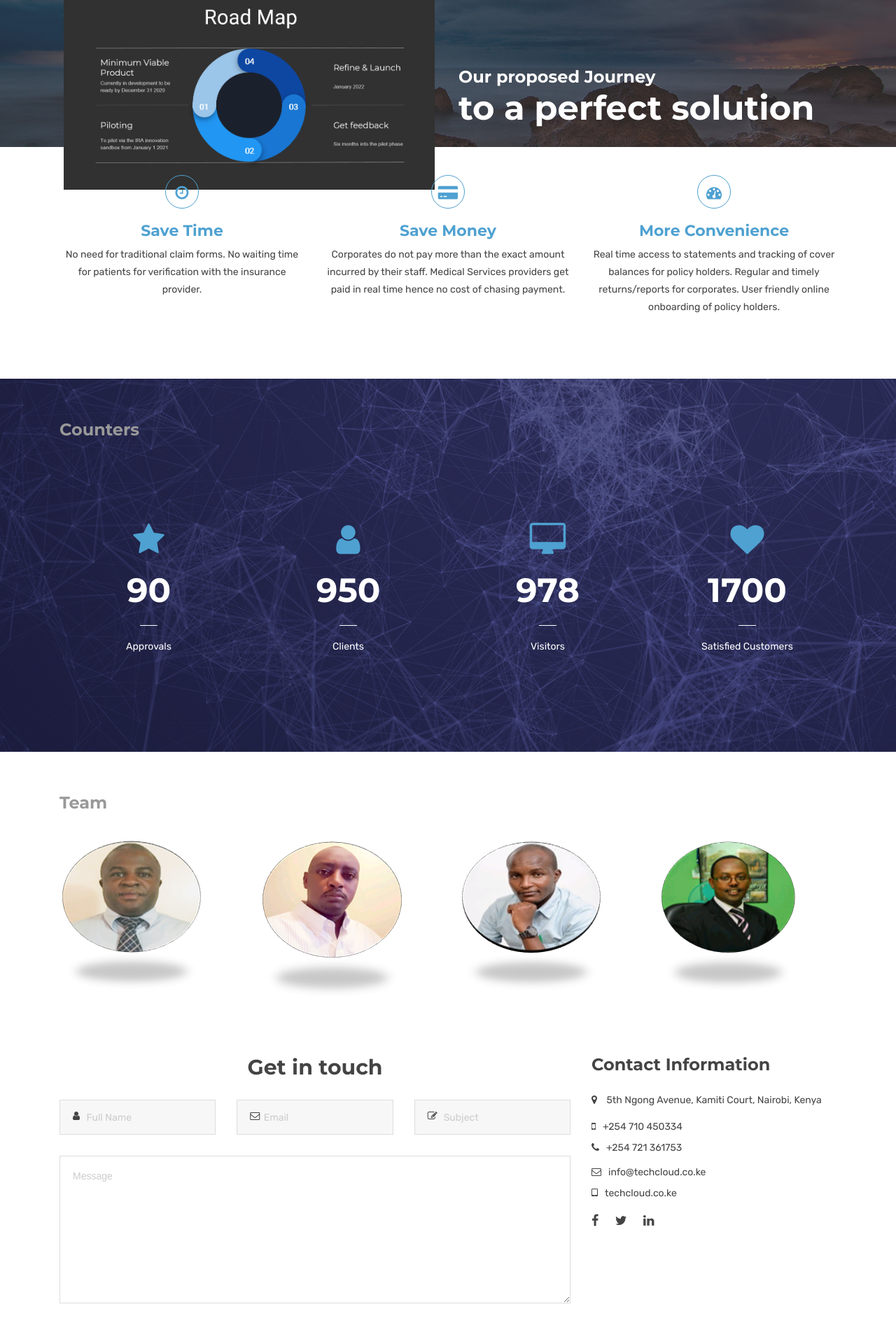
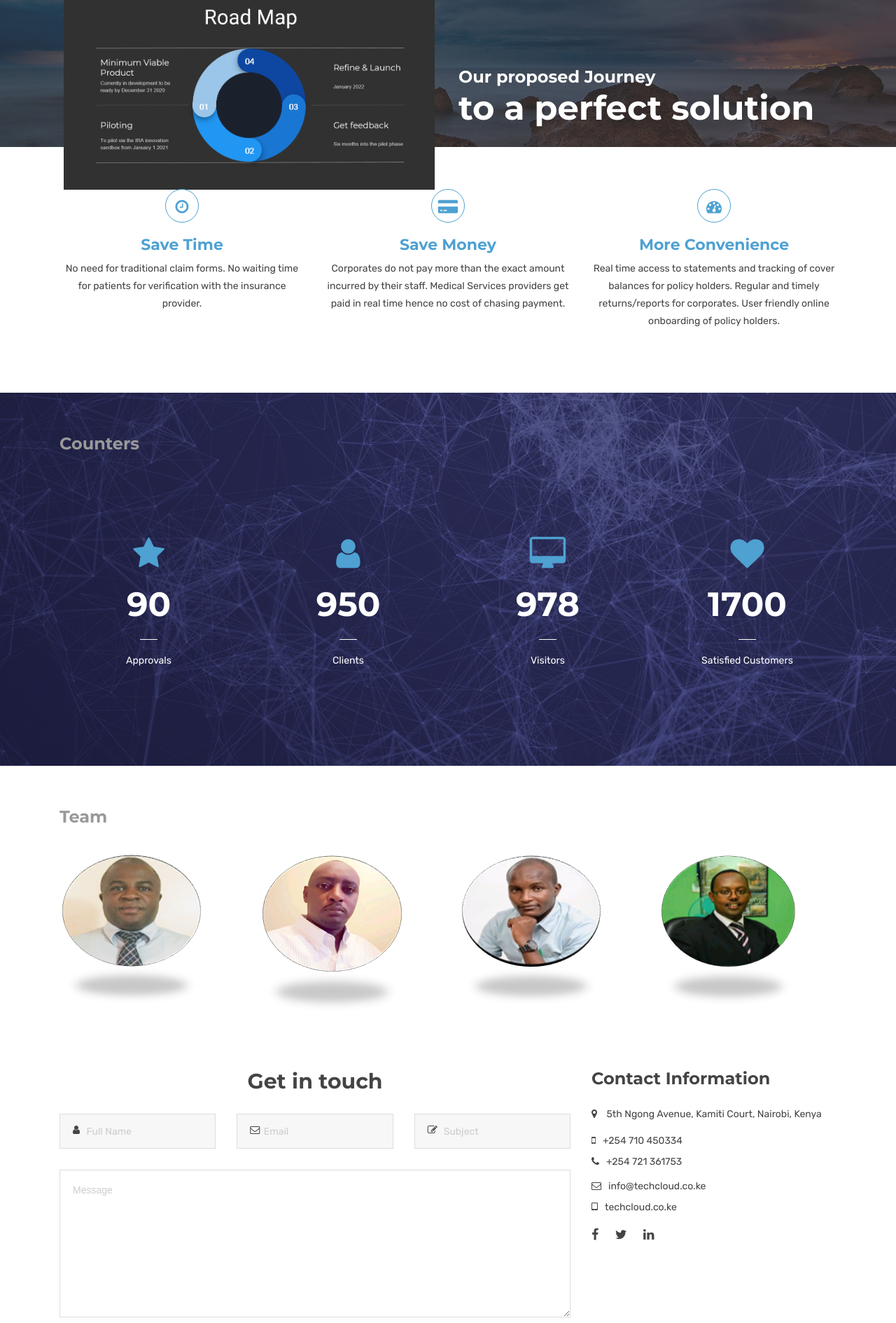
Before and after one commit to iHealth-paycard/ihealth, a Jekyll site: the page built from index.html, in a window 1280 px wide. Shown: the part 1868-3758 px from the top of the page at 70% size. Built offline with Jekyll 4.4.1, drawn with Linux system fonts in a browser that asks for light colours.

Commit message:
modified index.html

```diff
--- a/assets/js/main.js
+++ b/assets/js/main.js
@@ -263,11 +263,6 @@ function detectmob() {
         </div>
       </div>
     </div>
-
-    <!-- Spacer Section -->
-     <div style="margin: 20px" height="30px"></div>
-    <!--End of spacer section -->
-
   </div>
     `);
 
--- a/index.html
+++ b/index.html
@@ -53,7 +53,7 @@ canonical: https://ihealth.github.io
 
   <!-- End Road Map -->
 
-	<div id="features" class="container">
+	<div id="features" class="container" style="padding-top: 20px;">
 	<!-- SERVICES -->
             <div class="sub-title">
               <span></span>
```
